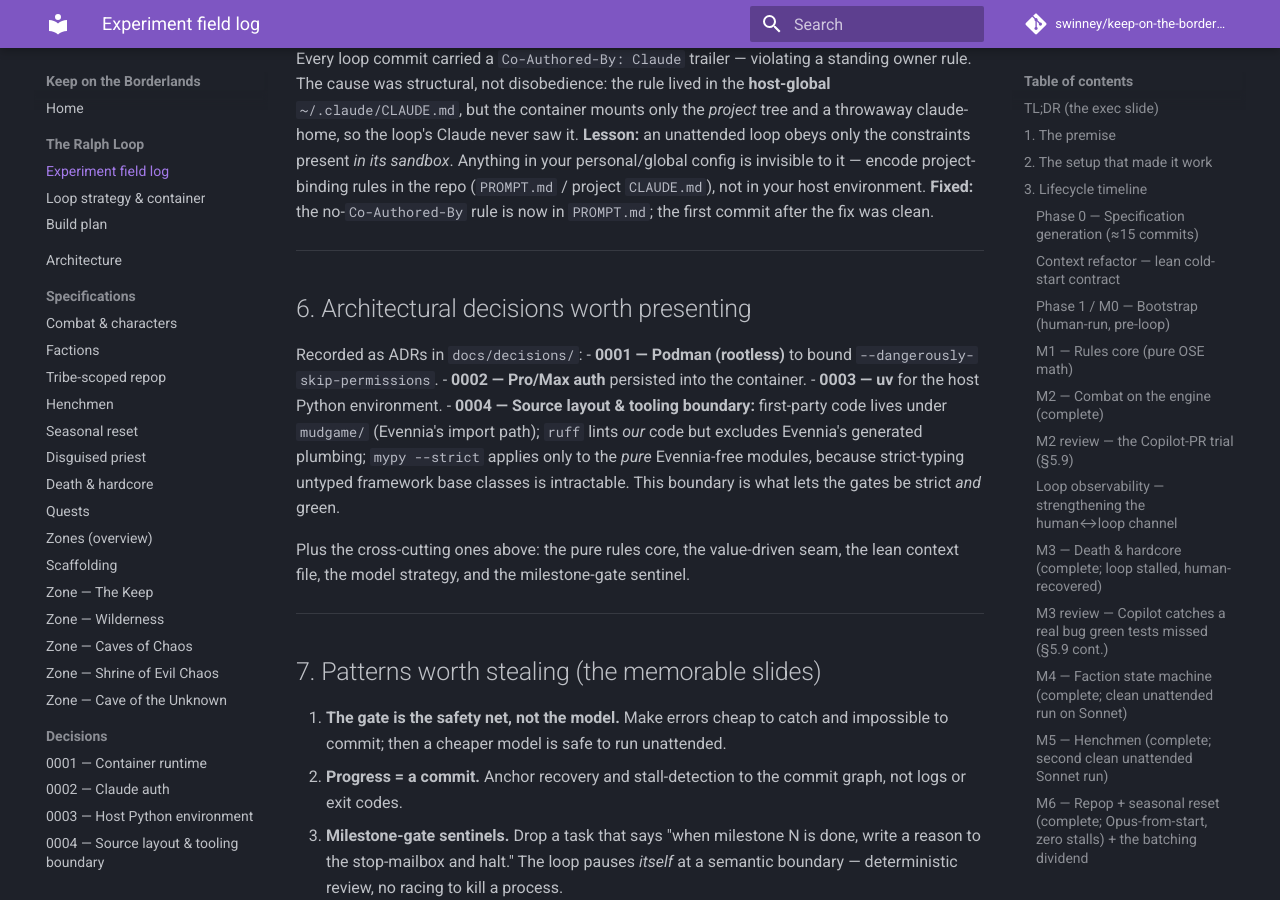
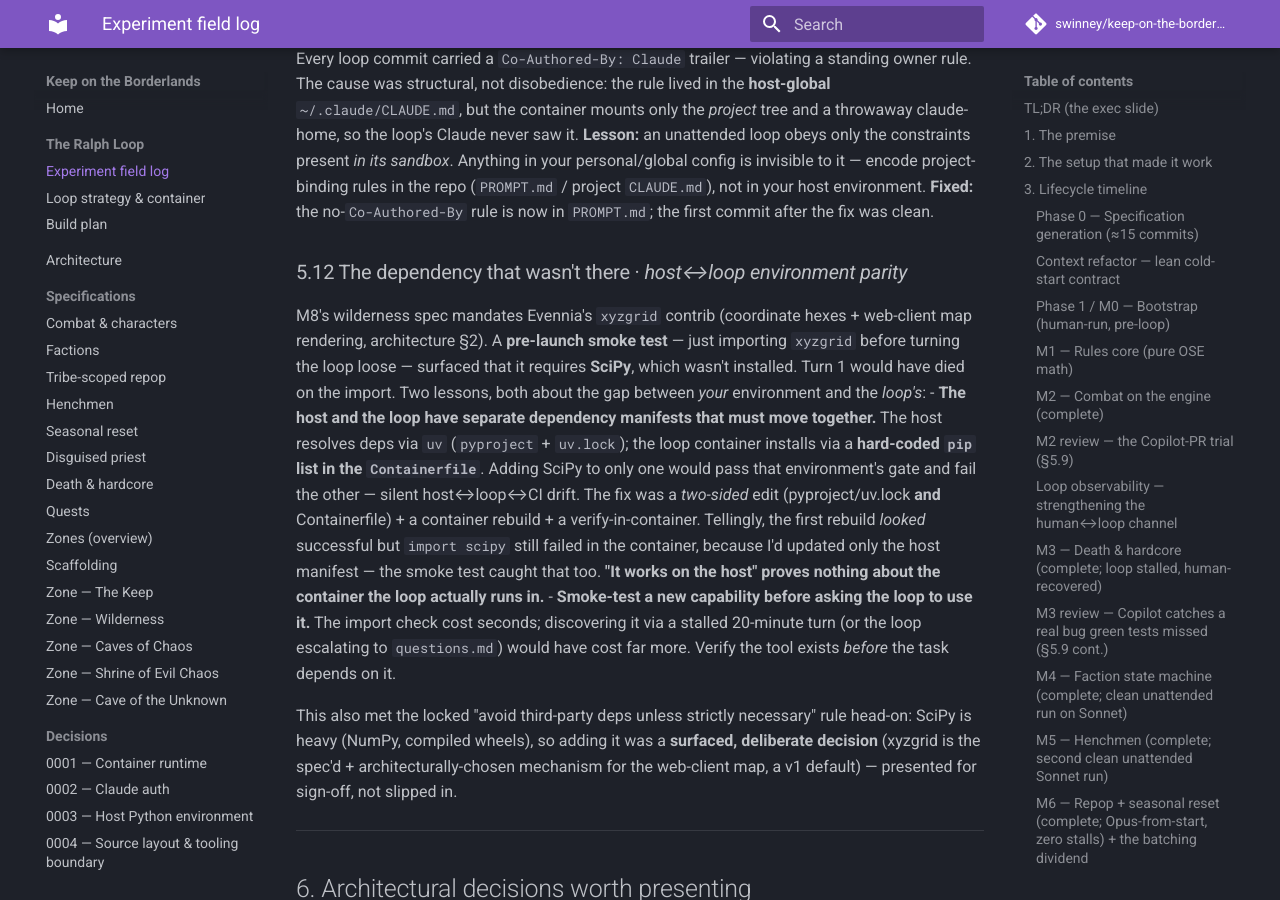
Before and after one commit to swinney/keep-on-the-borderlands, an MkDocs documentation site: the page built from docs/ralph-loop-experiment.md, in a window 1280 px wide and 900 px high, scrolled down 8301 px. Built offline with MkDocs 1.6.1 and Material for MkDocs 9.7.7, drawn with Linux system fonts in a browser that asks for light colours; comment, search, counter and statistics services are not loaded.

Commit message:
docs: field notes §5.12 — host↔loop dependency parity (SciPy/xyzgrid)
Capture the M8 SciPy challenge: xyzgrid needs SciPy (absent); a pre-launch
import smoke test caught it before a stalled turn. Two lessons — host (uv/
pyproject) and loop container (hard-coded pip list in Containerfile) are
separate manifests that must move together (the first rebuild looked fine but
import still failed in-container until BOTH were updated); and smoke-test a new
capability before the loop depends on it. Also a surfaced 'avoid heavy deps'
decision.

```diff
--- a/docs/ralph-loop-experiment.md
+++ b/docs/ralph-loop-experiment.md
@@ -325,6 +325,32 @@ project-binding rules in the repo (`PROMPT.md` / project `CLAUDE.md`), not in
 your host environment. **Fixed:** the no-`Co-Authored-By` rule is now in
 `PROMPT.md`; the first commit after the fix was clean.
 
+### 5.12 The dependency that wasn't there  ·  *host↔loop environment parity*
+M8's wilderness spec mandates Evennia's `xyzgrid` contrib (coordinate hexes +
+web-client map rendering, architecture §2). A **pre-launch smoke test** — just
+importing `xyzgrid` before turning the loop loose — surfaced that it requires
+**SciPy**, which wasn't installed. Turn 1 would have died on the import. Two
+lessons, both about the gap between *your* environment and the *loop's*:
+- **The host and the loop have separate dependency manifests that must move
+  together.** The host resolves deps via `uv` (`pyproject` + `uv.lock`); the
+  loop container installs via a **hard-coded `pip` list in the `Containerfile`**.
+  Adding SciPy to only one would pass that environment's gate and fail the other
+  — silent host↔loop↔CI drift. The fix was a *two-sided* edit (pyproject/uv.lock
+  **and** Containerfile) + a container rebuild + a verify-in-container. Tellingly,
+  the first rebuild *looked* successful but `import scipy` still failed in the
+  container, because I'd updated only the host manifest — the smoke test caught
+  that too. **"It works on the host" proves nothing about the container the loop
+  actually runs in.**
+- **Smoke-test a new capability before asking the loop to use it.** The import
+  check cost seconds; discovering it via a stalled 20-minute turn (or the loop
+  escalating to `questions.md`) would have cost far more. Verify the tool exists
+  *before* the task depends on it.
+
+This also met the locked "avoid third-party deps unless strictly necessary" rule
+head-on: SciPy is heavy (NumPy, compiled wheels), so adding it was a **surfaced,
+deliberate decision** (xyzgrid is the spec'd + architecturally-chosen mechanism
+for the web-client map, a v1 default) — presented for sign-off, not slipped in.
+
 ---
 
 ## 6. Architectural decisions worth presenting
```
